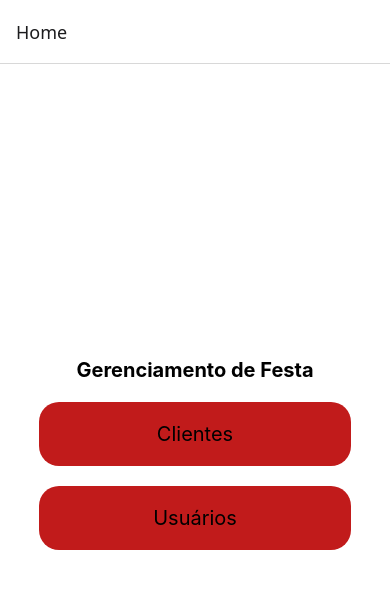
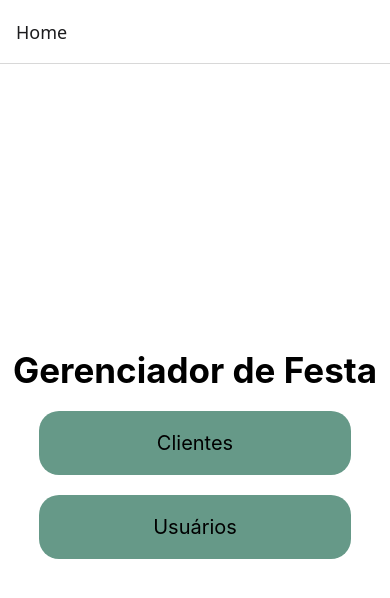
Before and after one commit to Alisson-grem/rest_api, a React Native app: screen / in a window 390 px wide. Shown: the top 598 px of the page. Built offline with nearby package versions, Linux system fonts and the light colour scheme.

Commit message:
outra parte finalizada

```diff
--- a/App.tsx
+++ b/App.tsx
@@ -6,12 +6,16 @@ import { createNativeStackNavigator } from '@react-navigation/native-stack';
 
 import Home from './telas/Home';
 import ListarClientes from './telas/ListarClientes';
+import TelaCad from './telas/TelaCad';
+import TelaEditar from './telas/TelaEditar';
 
 
 const RootStack = createNativeStackNavigator({
   screens: {
     Home:Home,
-    ListarClientes:ListarClientes
+    ListarClientes:ListarClientes,
+    TelaCad:TelaCad,
+    TelaEditar:TelaEditar
   },
 });
 
--- a/components/Cliente.tsx
+++ b/components/Cliente.tsx
@@ -1,34 +1,33 @@
-import { View, Text, TouchableOpacity, StyleSheet} from 'react-native'
-
+import { View,Text, TouchableOpacity, StyleSheet } from 'react-native';
 
 interface propCliente{
     id:number,
-    nome:string,
-    cpf:string,
-    saldo:number
+    nome:String,
+    cpf:String,
+    saldo:number,
+    onExcluir?: () => void,
+    onEditar?: () => void
 }
 
-export default function Cliente ({id, nome, cpf, saldo}:propCliente)
-{
+export default function Cliente({id, nome, cpf, saldo,  onExcluir, onEditar}:propCliente) {
+ return (
+   <>
+        <Text style={styles.texto}>Cod.: {id}</Text>
+        <Text style={styles.texto}>Nome: {nome}</Text>
+        <Text style={styles.texto}>CPF: {cpf}</Text>
+        <Text style={styles.texto}>Saldo: {saldo}</Text>
 
-    return (
-        <>
-            <Text style={styles.texto}>Cod:{id}</Text>
-            <Text style={styles.texto}>Nome:{nome}</Text>
-            <Text style={styles.texto}>CPF:{cpf}</Text>
-            <Text style={styles.texto}>Saldo:{saldo}</Text>
-
-            <View style={styles.row}>
-            <TouchableOpacity style={styles.btn}>
+        <View style={styles.row}>
+            <TouchableOpacity style={styles.btn}  onPress={onExcluir}>
                 <Text style={styles.txtBtn}>Excluir</Text>
             </TouchableOpacity>
 
-            <TouchableOpacity style={styles.btn2}>
+            <TouchableOpacity style={styles.btn2} onPress={(onEditar)}>
                 <Text style={styles.txtBtn}>Editar</Text>
             </TouchableOpacity>
         </View>
-        </>
-    )
+   </>
+  );
 }
 
 const styles = StyleSheet.create({
--- a/telas/Home.tsx
+++ b/telas/Home.tsx
@@ -1,18 +1,19 @@
-import { useNavigation } from "@react-navigation/native";
-import { StyleSheet, Text, TouchableOpacity, View } from "react-native";
+import { StyleSheet, Text, View, TouchableOpacity } from 'react-native';
+
+import {useNavigation} from '@react-navigation/native';
 
 export default function Home() {
 
   const navigation = useNavigation();
   return (
     <View style={styles.container}>
-            <Text style={styles.titulo}>Gerenciamento de Festa</Text>
+      <Text style={styles.titulo}>Gerenciador de Festa</Text>
 
       <View style={styles.bloco}>
+
           <TouchableOpacity style={styles.btn}
-                onPress={()=> navigation.navigate('Listar Clientes' as never)}
+            onPress={()=>navigation.navigate('ListarClientes' as never)}
           >
-
               <Text style={styles.txtBtn}>Clientes</Text>
           </TouchableOpacity>
 
@@ -27,27 +28,27 @@ export default function Home() {
 const styles = StyleSheet.create({
   container: {
     flex: 1,
-        backgroundColor: "#fff",
+    backgroundColor: '#fff',
     alignItems: 'center',
-        justifyContent: 'center'
+    justifyContent: 'center',
   },
-    titulo: {
-        fontSize: 20,
-        fontWeight: 'bold',
+  titulo:{
+    fontSize:35,
+    fontWeight:'bold'
   },
-    bloco: {
-        width: '100%'
-    },
-    btn: {
-        backgroundColor: '#c11b1b',
-        marginLeft: '10%',
-        marginRight: '10%',
+  btn:{
+    backgroundColor:'#669988',
+    marginLeft:'10%',
+    marginRight:'10%',
     marginTop:20,
     padding:20,
     borderRadius:20
   },
-    txtBtn: {
+  txtBtn:{
     textAlign:'center',
     fontSize:20
+  },
+  bloco:{
+    width:'100%'
   }
 });
--- a/telas/ListarClientes.tsx
+++ b/telas/ListarClientes.tsx
@@ -1,33 +1,53 @@
 import { useState, useEffect } from 'react';
-import { View, FlatList, Text, StyleSheet, TouchableOpacity } from 'react-native'
+import { View, FlatList, Text, StyleSheet, TouchableOpacity, Alert } from 'react-native';
 
-import Cliente from '../components/Cliente'
+import Cliente from '../components/Cliente';
 
 import api from '../components/Api';
 
+import {useNavigation,} from '@react-navigation/native';
+
+type ClienteType = { id: number; nome: string; cpf: string; saldo: number };
+
 export default function ListarClientes() {
 
-    const [dados, setDados] = useState<any[]>([]);
+    const navigation = useNavigation();
+
+    const [clientes, setCliente] = useState<ClienteType[]>([]);
 
     async function buscaClientes(){
-        const resposta = await api.get('clientes');
-        setDados (resposta.data);
-        console.warn("tetse");
+        const response = await api.get('clientes');
+        setCliente(response.data);
     }
 
     useEffect(
         ()=>{
             buscaClientes();
+        },[]
+    );
+
+    async function excluir(id: number) {
+            try {
+               const r = await api.delete(`clientes/${id}`);
+
+                Alert.alert(
+                "Excluir",`${JSON.stringify(r.data)}`
+                );
+
+                await buscaClientes();
+            } catch (e: any) {
+                Alert.alert("Erro ao excluir", e?.message ?? "Erro desconhecido");
             }
-    );
+    }
+
+    function editar(){
+        navigation.navigate('TelaEditar' as never, {cliente : item} as never);
+    }
  return (
     <>
         <View style={styles.bloco}>
-            <TouchableOpacity style={styles.btn}>
-                <Text style={styles.txtBtn}>Cadastrar Novo Cliente
-
-                </Text>
-
+            <TouchableOpacity style={styles.btn} onPress={()=> navigation.navigate('TelaCad' as never)}>
+                <Text style={styles.txtBtn}>Cadastrar Novo Cliente</Text>
             </TouchableOpacity>
         </View>
 
@@ -35,13 +55,12 @@ export default function ListarClientes() {
             <Text style={styles.titulo}> Lista de Clientes </Text>
 
             <FlatList
-                data={dados}
-                keyExtractor={(item)=>item.id}
-                renderItem={({item})=><Cliente nome={item.nome}
-                cpf={item.cpf} saldo={item.saldo} id={item.id}/>}
+                data={clientes}
+                keyExtractor={(item)=> String(item.id)}
+                renderItem={({item})=><Cliente nome={item.nome} cpf={item.cpf} saldo={item.saldo}
+                id={item.id} onExcluir={()=>excluir(item.id)} onEditar={editar}/>}
                 style={styles.lista}
             />
-
 
         </View>
     </>
--- /dev/null
+++ b/telas/TelaCad.tsx
@@ -0,0 +1,96 @@
+import { useState } from 'react';
+import { View, Text, TextInput, TouchableOpacity, StyleSheet } from 'react-native';
+
+import {useNavigation,} from '@react-navigation/native';
+
+import api from '../components/Api';
+
+export default function TelaCad() {
+
+ const navigation = useNavigation();
+
+ const [nome, setNome] = useState('');
+ const [cpf, setCpf] = useState('');
+ const [saldo, setSaldo] = useState('');
+ return (
+    <>
+        <View style={styles.container}>
+              <Text>Cadastro de Cliente</Text>
+
+              <View style={styles.bloco}>
+
+                <TextInput
+                    placeholder='Digite seu nome ...'
+                    value={nome}
+                    onChangeText={(value)=>setNome(value)}
+                />
+
+                <TextInput
+                    placeholder='Digite seu CPF ...'
+                    value={cpf}
+                    onChangeText={(value)=>setCpf(value)}
+                />
+
+
+                <TextInput
+                    placeholder='Digite o saldo ...'
+                    value={saldo}
+                    onChangeText={(value)=>setSaldo(value)}
+                />
+
+                <TouchableOpacity  style={styles.btn}>
+                  <Text style={styles.txtBtn} onPress={async ()=> {
+                    try{
+                        const resp = await api.post('clientes',{
+                                    nome: nome,
+                                    cpf:cpf,
+                                    saldo:saldo
+                                });
+
+                                alert(JSON.stringify(resp.data.message));
+                                navigation.navigate('ListarClientes' as never);
+                        }catch{
+                                alert("Deu erro!");
+                        }
+                    }
+
+                    }
+                  >Cadastrar</Text>
+                </TouchableOpacity>
+
+
+
+              </View>
+            </View>
+
+   </>
+  );
+}
+
+const styles = StyleSheet.create({
+  container: {
+    flex: 1,
+    backgroundColor: '#fff',
+    alignItems: 'center',
+    justifyContent: 'center',
+  },
+  titulo:{
+    fontSize:30,
+    fontWeight:'bold'
+  },
+  bloco:{
+    marginLeft:'10%',
+    marginRight:'10%',
+    width:'80%',
+  },
+  btn:{
+    backgroundColor:"#6691d6ff",
+    width:'100%',
+    marginTop:20,
+    borderRadius:20,
+  },
+  txtBtn:{
+    textAlign:'center',
+    fontSize:25
+  }
+});
--- /dev/null
+++ b/telas/TelaEditar.tsx
@@ -0,0 +1,110 @@
+import { useState } from 'react';
+import { View, Text, TextInput, TouchableOpacity, StyleSheet } from 'react-native';
+
+import {useNavigation,} from '@react-navigation/native';
+
+import api from '../components/Api';
+
+export default function TelaEditar() {
+
+  type ClienteType = {id:number, nome: string, cpf: string, saldo: string};
+
+  const route = useRoute();
+
+  const {cliente} =route.params as {cliente: ClienteType};
+
+ const navigation = useNavigation();
+
+ const [id, setId] = useState(String(cliente?.id ??''));
+ const [nome, setNome] = useState(String(cliente?.nome ??''));
+ const [cpf, setCpf] = useState(String(cliente?.cpf ??''));
+ const [saldo, setSaldo] = useState(String(cliente?.saldo ??''));
+ return (
+    <>
+        <View style={styles.container}>
+              <Text>Editar Cadastro de Cliente</Text>
+
+              <View style={styles.bloco}>
+
+                <TextInput
+                    placeholder='ID ...'
+                    value={id}
+                    onChangeText={(value)=>setId(value)}
+                />
+
+                <TextInput
+                    placeholder='Digite seu nome ...'
+                    value={nome}
+                    onChangeText={(value)=>setNome(value)}
+                />
+
+                <TextInput
+                    placeholder='Digite seu CPF ...'
+                    value={cpf}
+                    onChangeText={(value)=>setCpf(value)}
+                />
+
+
+                <TextInput
+                    placeholder='Digite o saldo ...'
+                    value={saldo}
+                    onChangeText={(value)=>setSaldo(value)}
+                />
+
+                <TouchableOpacity  style={styles.btn}>
+                  <Text style={styles.txtBtn} onPress={async ()=> {
+                    try{
+                        const resp = await api.post('clientes',{
+                                    id: id,
+                                    nome: nome,
+                                    cpf:cpf,
+                                    saldo:saldo
+                                });
+
+                                alert(JSON.stringify(resp.data.message));
+                                navigation.navigate('ListarClientes' as never);
+                        }catch{
+                                alert("Deu erro!");
+                        }
+                    }
+
+                    }
+                  >Salvar Alterações</Text>
+                </TouchableOpacity>
+
+
+
+              </View>
+            </View>
+
+   </>
+  );
+}
+
+const styles = StyleSheet.create({
+  container: {
+    flex: 1,
+    backgroundColor: '#fff',
+    alignItems: 'center',
+    justifyContent: 'center',
+  },
+  titulo:{
+    fontSize:30,
+    fontWeight:'bold'
+  },
+  bloco:{
+    marginLeft:'10%',
+    marginRight:'10%',
+    width:'80%',
+  },
+  btn:{
+    backgroundColor:"#6691d6ff",
+    width:'100%',
+    marginTop:20,
+    borderRadius:20,
+  },
+  txtBtn:{
+    textAlign:'center',
+    fontSize:25
+  }
+});
```
Also changed, not shown: 1 other file (tests, documents, lock files or other folders). Lines whose indentation alone changed are shown as unchanged.
